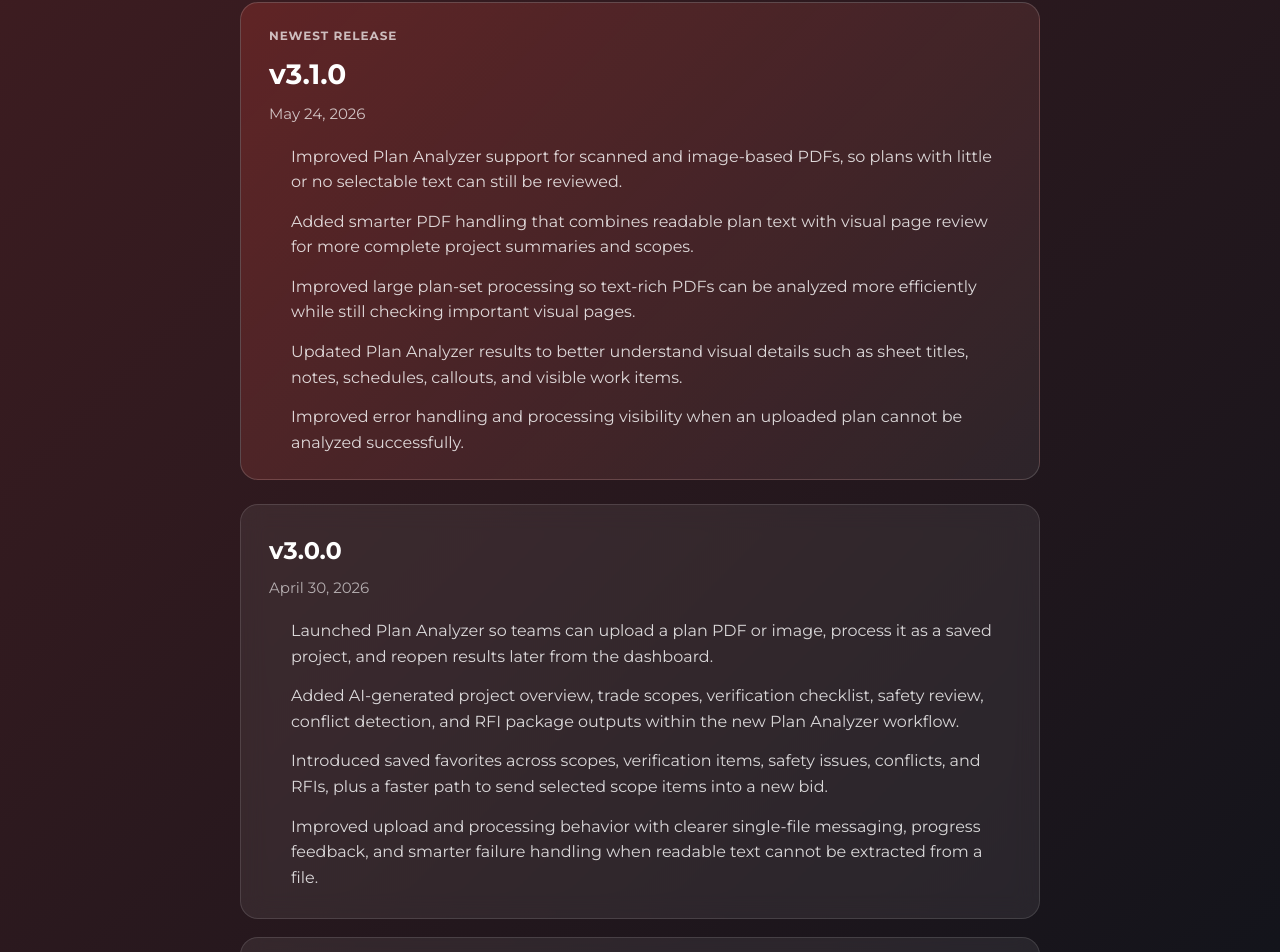
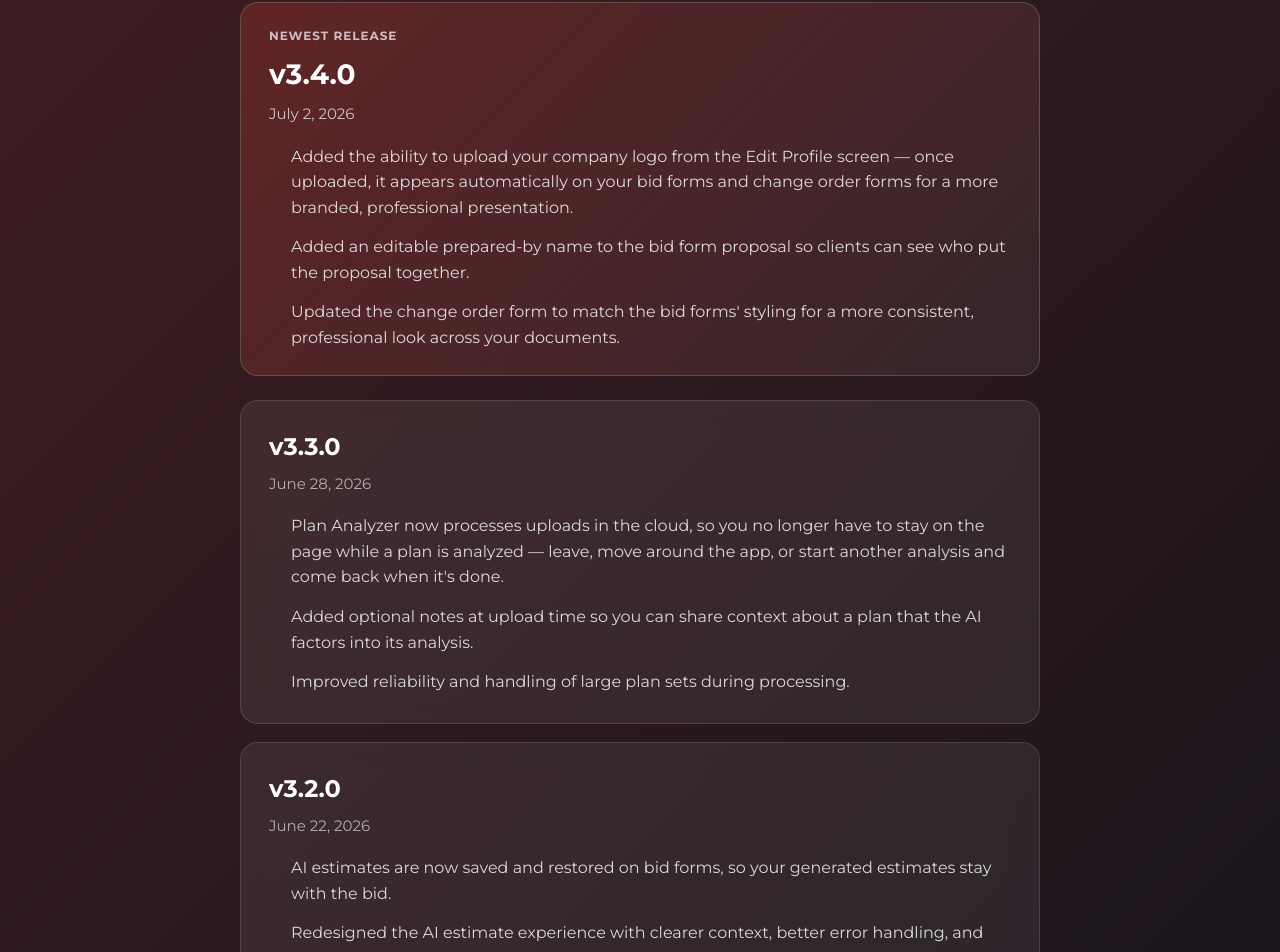
Before and after one commit to Justin-Rudolph/suros-logic-web, a React (Vite) app: page /release-notes in a window 1280 px wide. Shown: the part 245-1197 px from the top of the page. Built offline with nearby package versions, Linux system fonts and the light colour scheme; no server answers; the database is empty; sample sign-in values are in the browser's storage.

Commit message:
[45] Backlogged release notes

```diff
--- a/src/data/releaseNotes.ts
+++ b/src/data/releaseNotes.ts
@@ -1,6 +1,34 @@
 export const RELEASE_NOTES_STORAGE_KEY = "suros-logic-last-seen-release";
 
 export const releases = [
+  {
+    version: "v3.4.0",
+    date: "July 2, 2026",
+    highlights: [
+      "Added the ability to upload your company logo from the Edit Profile screen — once uploaded, it appears automatically on your bid forms and change order forms for a more branded, professional presentation.",
+      "Added an editable prepared-by name to the bid form proposal so clients can see who put the proposal together.",
+      "Updated the change order form to match the bid forms' styling for a more consistent, professional look across your documents.",
+    ],
+  },
+  {
+    version: "v3.3.0",
+    date: "June 28, 2026",
+    highlights: [
+      "Plan Analyzer now processes uploads in the cloud, so you no longer have to stay on the page while a plan is analyzed — leave, move around the app, or start another analysis and come back when it's done.",
+      "Added optional notes at upload time so you can share context about a plan that the AI factors into its analysis.",
+      "Improved reliability and handling of large plan sets during processing.",
+    ],
+  },
+  {
+    version: "v3.2.0",
+    date: "June 22, 2026",
+    highlights: [
+      "AI estimates are now saved and restored on bid forms, so your generated estimates stay with the bid.",
+      "Redesigned the AI estimate experience with clearer context, better error handling, and cleaner, more modern styling.",
+      "Added per-line-item margin percentages and a total margin display, with clearer calculation labels throughout the bid form.",
+      "Improved AI scope output so clarification answers are rewritten as clear contractor actions.",
+    ],
+  },
   {
     version: "v3.1.0",
     date: "May 24, 2026",
```
